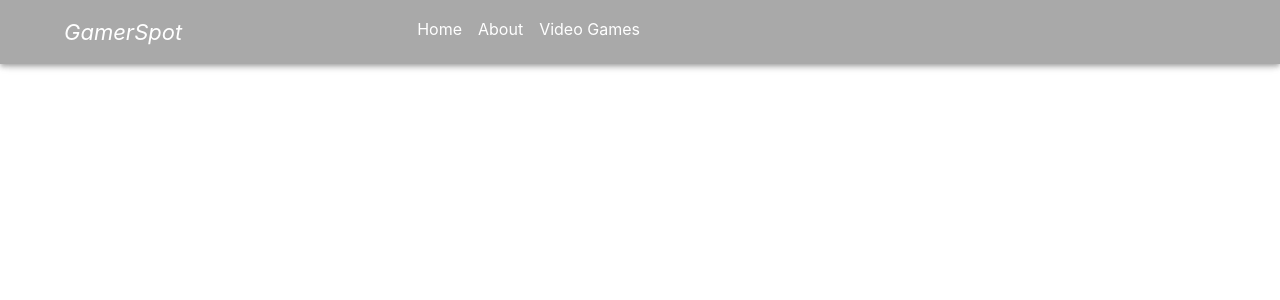
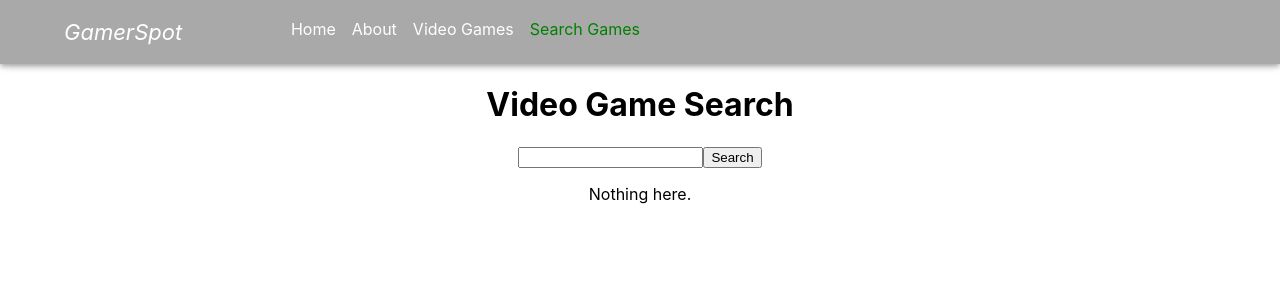
Before and after one commit to jkronyak/gamer-spot, a React (Create React App) app in the folder frontend/: page /search in a window 1280 px wide. Shown: the top 300 px of the page. Built offline with nearby package versions, Linux system fonts and the light colour scheme.

Commit message:
Added basic frontend page for searching for games

```diff
--- a/frontend/src/App.js
+++ b/frontend/src/App.js
@@ -5,6 +5,7 @@ import Home from './components/Home';
 import NavBar from './components/NavBar';
 import VideoGames from './components/VideoGames';
 import VideoGamePage from './components/VideoGamePage';
+import VideoGameSearch from './components/VideoGameSearch';
 
 function App() {
   return (
@@ -15,6 +16,7 @@ function App() {
           <Route path='/' element={<Home />} />
           <Route path='/about' element={<div>About</div>} />
           <Route path='/games' element={<VideoGames />} />
+          <Route path='/search' element={<VideoGameSearch />} />
           <Route path='/games/:id' element={<VideoGamePage />} />
         </Routes>
       </Router>
--- a/frontend/src/components/NavBar.jsx
+++ b/frontend/src/components/NavBar.jsx
@@ -52,6 +52,16 @@ function Navbar() {
                 }}>
                 Video Games
               </NavLink>
+              <NavLink
+                to='/search'
+                style={({ isActive }) => {
+                  return {
+                    textDecoration: 'none',
+                    color: isActive ? 'green' : 'white',
+                  };
+                }}>
+                Search Games
+              </NavLink>
             </Stack>
           </Stack>
         </Toolbar>
--- a/frontend/src/components/VideoGamePage.jsx
+++ b/frontend/src/components/VideoGamePage.jsx
@@ -1,5 +1,4 @@
-import React from 'react';
-import { useEffect, useState } from 'react';
+import React, { useEffect, useState } from 'react';
 import { useParams } from 'react-router-dom';
 import axios from 'axios';
 
--- /dev/null
+++ b/frontend/src/components/VideoGameSearch.jsx
@@ -0,0 +1,42 @@
+import React, { useEffect, useState } from 'react';
+import axios from 'axios';
+
+const VideoGameSearch = () => {
+
+    const [foundGames, setFoundGames] = useState([]);
+    const [searchTerm, setSearchTerm] = useState([]);
+
+    const handleSearch = async (e) => {
+        e.preventDefault();
+        const { data } = await axios.get(`http://localhost:4000/api/games/search?searchTerm=?${searchTerm}`);
+        setFoundGames(data);
+    }
+    const handleInputChange = async (e) => {
+        e.preventDefault();
+        setSearchTerm(e.target.value);
+    }
+
+    return (
+        <div>
+            <h1>Video Game Search</h1>
+            <form>
+                <input type='text' onChange={handleInputChange}></input>
+                <button onClick={handleSearch}>Search</button>
+            </form>
+            {
+                foundGames.length === 0 ? <p>Nothing here.</p> : null
+            }
+            <div>
+                <ul>
+                    {
+                        foundGames.map( (game) => {
+                            return <li key={game.id}><a href={`/games/${game.id}`}>{game.name}</a></li>
+                        })
+                    }
+                </ul>
+            </div>
+        </div>
+    )
+};
+
+export default VideoGameSearch;
```
